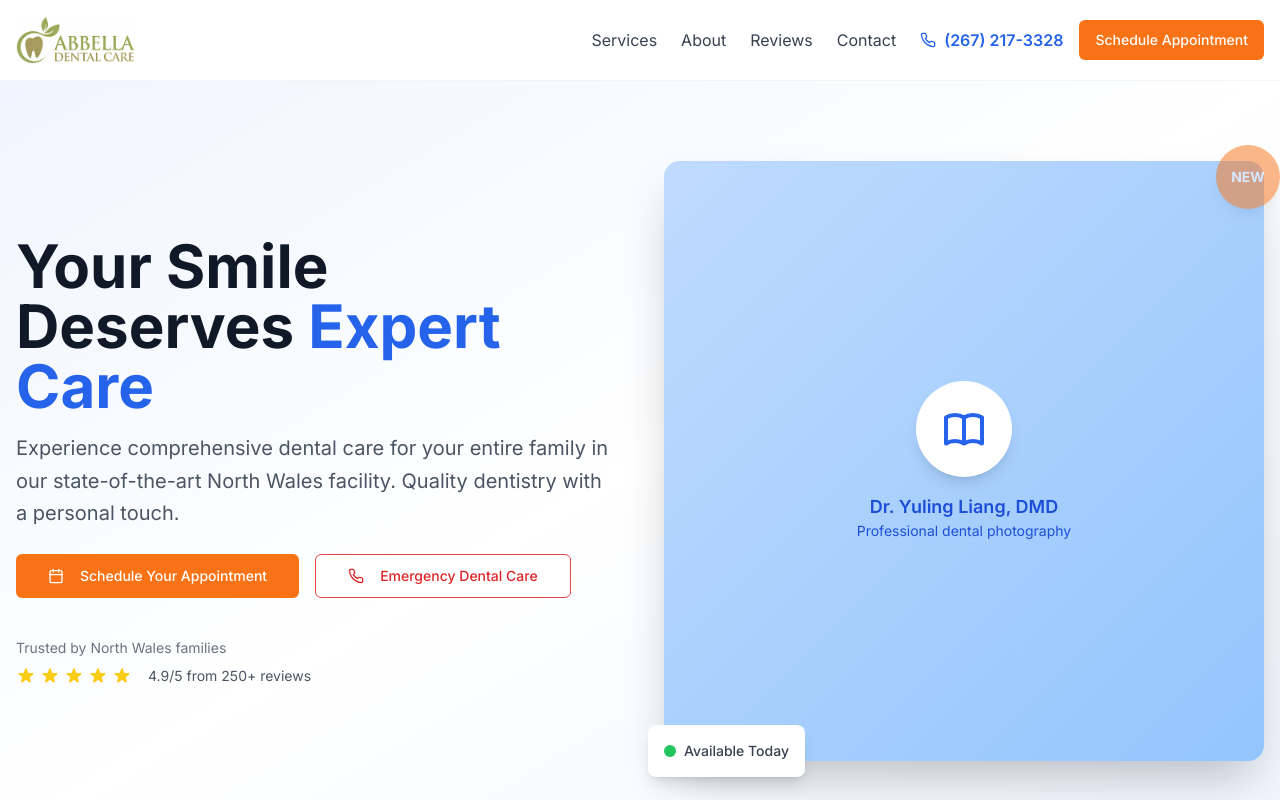
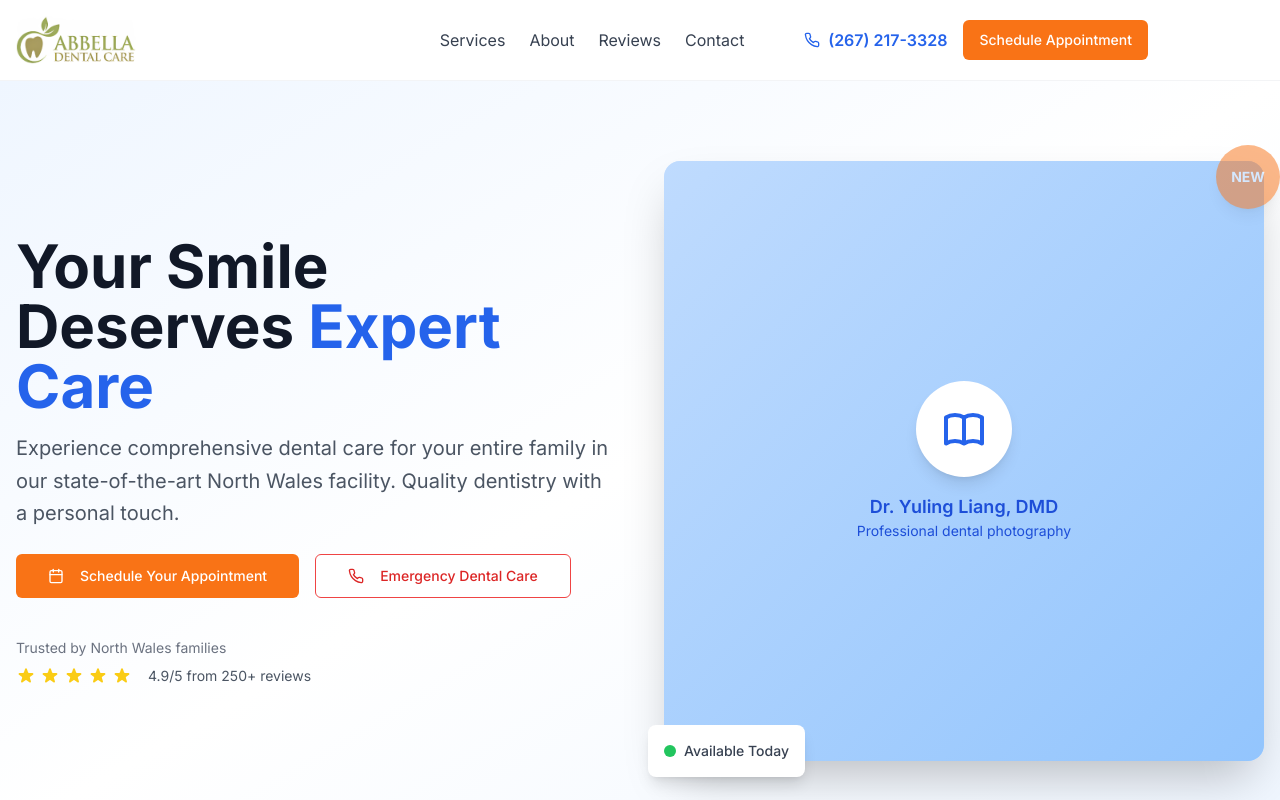
Before and after one commit to arifuahmed1/abella-smile-rebuild, a React (Vite) app: page / in a window 1280 px wide. Shown: the top 800 px of the page. Built offline with nearby package versions, Linux system fonts and the light colour scheme.

Commit message:
Fix: Center logo in header
Center the logo in the middle of the header section.

```diff
--- a/src/pages/Index.tsx
+++ b/src/pages/Index.tsx
@@ -1,3 +1,4 @@
+
 import React from 'react';
 import { Phone, MapPin, Clock, Star, Shield, Heart, Award, Users } from 'lucide-react';
 import { Button } from '@/components/ui/button';
@@ -39,7 +40,11 @@ const Index = () => {
             </div>
 
             {/* Desktop Navigation & Contact */}
-            <div className="hidden lg:flex items-center space-x-6">
+            <div className="hidden lg:flex items-center justify-between w-full max-w-4xl mx-auto">
+              {/* Spacer for logo */}
+              <div className="w-32"></div>
+
+              {/* Centered Navigation */}
               <nav className="flex items-center space-x-6">
                 <button onClick={() => handleSmoothScroll('services')} className="text-gray-700 hover:text-blue-600 transition-colors cursor-pointer">
                   Services
@@ -55,6 +60,7 @@ const Index = () => {
                 </button>
               </nav>
 
+              {/* Contact Info */}
               <div className="flex items-center space-x-4">
                 <a href="tel:267-217-3328" className="flex items-center space-x-2 text-blue-600 hover:text-blue-700 transition-colors">
                   <Phone className="w-4 h-4" />
```
